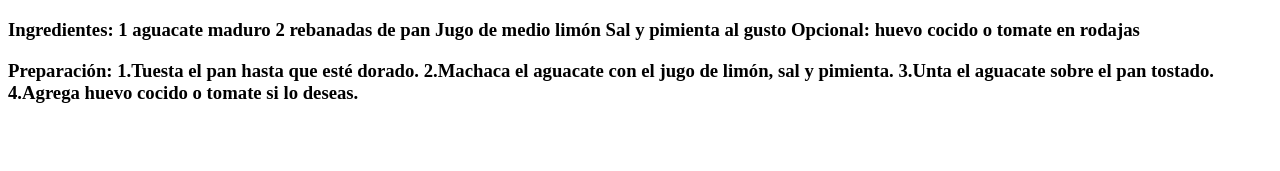
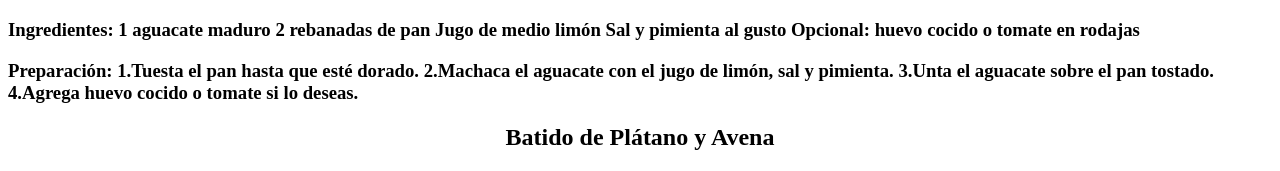
Before and after one commit to Garu84/Recetas, a plain HTML site: page index.html in a window 1280 px wide. Shown: the part 1785-1956 px from the top of the page. Before the commit the page ends 1908 px from the top, so only its background shows below. Drawn offline with Linux system fonts and the light colour scheme.

Commit message:
se agregó un quinto plato

```diff
--- a/index.html
+++ b/index.html
@@ -88,7 +88,10 @@
         2.Machaca el aguacate con el jugo de limón, sal y pimienta.
         3.Unta el aguacate sobre el pan tostado.
         4.Agrega huevo cocido o tomate si lo deseas.
+    </h3>
 
-    </h3>
+    <center>
+        <h2>Batido de Plátano y Avena</h2>
+    </center>
 </body>
 </html>
```
